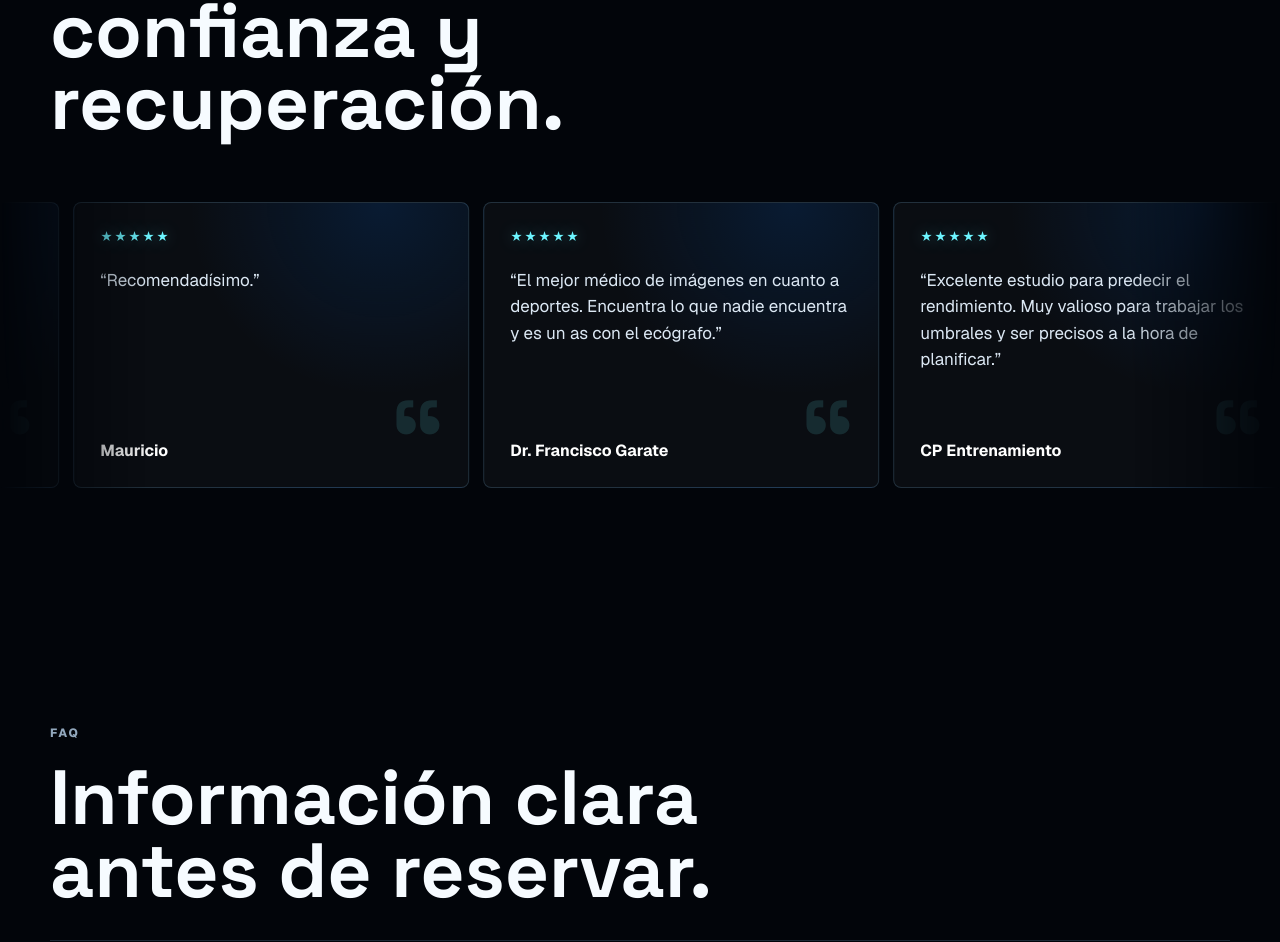
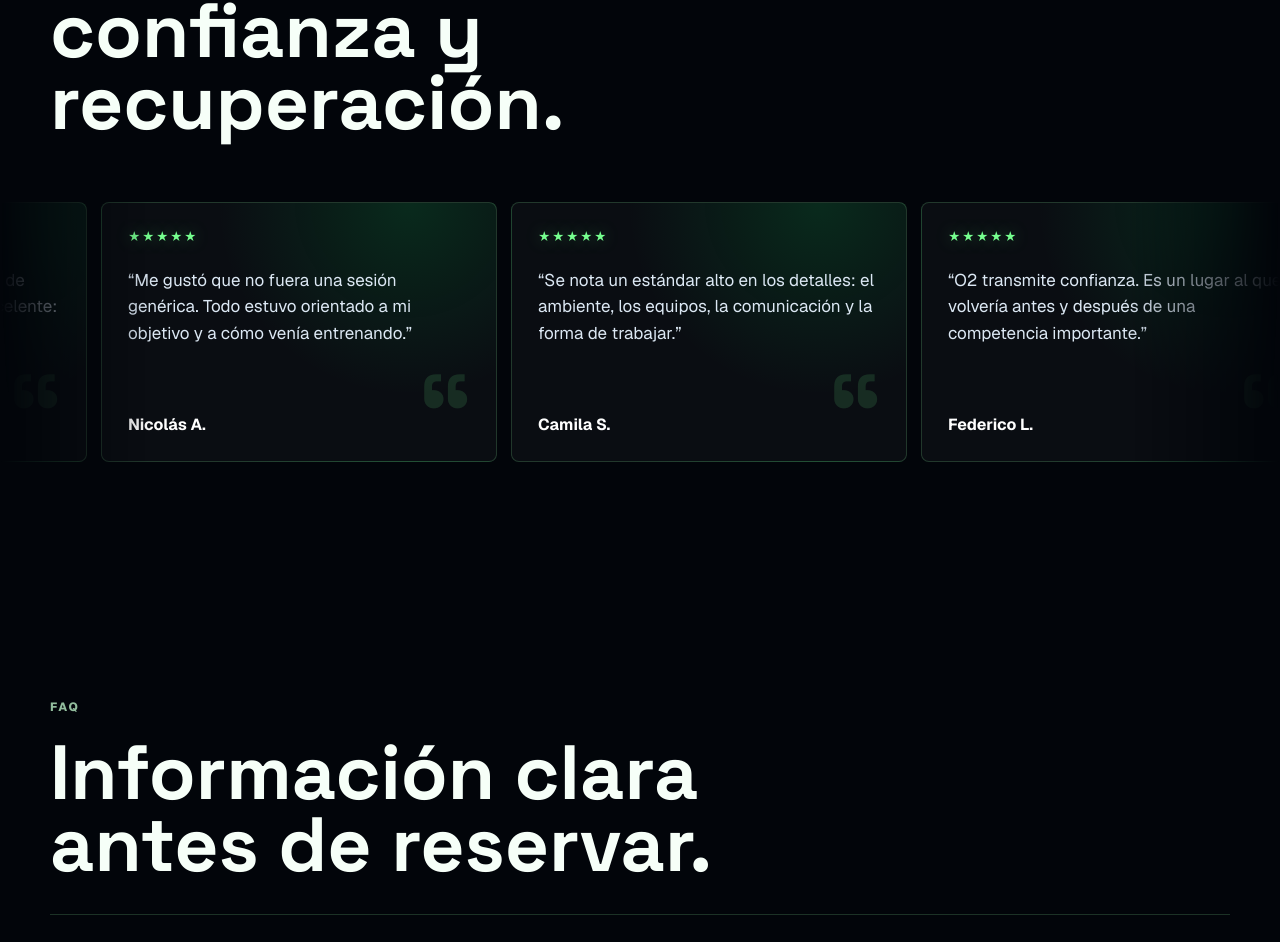
Before and after one commit to FacuSicart/O2, a React (Vite) app: page / in a window 1280 px wide. Shown: the part 3897-4839 px from the top of the page. Built offline with nearby package versions, Linux system fonts and the light colour scheme.

Commit message:
Switch accents to green and update testimonials

```diff
--- a/src/main.tsx
+++ b/src/main.tsx
@@ -303,56 +303,54 @@ const faqs = [
 
 const testimonials = [
   {
-    name: "Sebastián Díaz De Falco",
-    source: "Google Review",
-    quote:
-      "Excelente centro de rehabilitación, kinesiología y deporte. Fue el único lugar que me pudo ayudar a resolver una recuperación que llevaba más de dos años intentando con otros profesionales.",
+    name: "Martín R.",
+    source: "Testimonio",
+    quote: "Llegué buscando ordenar mi recuperación y encontré un lugar preciso, moderno y muy enfocado en el deportista.",
   },
   {
-    name: "Jonas Sanguineti",
-    source: "Google Review",
-    quote: "Muy buen centro de rehabilitación y tratamiento de lesiones deportivas.",
+    name: "Sofía M.",
+    source: "Testimonio",
+    quote: "La atención se siente personalizada desde el primer minuto. Evaluaron mi caso y me explicaron cada paso con mucha claridad.",
   },
   {
-    name: "Julián Hesslegrave",
-    source: "Google Review",
-    quote: "Increíble lugar, increíble atención, súper cómodo para llegar y todo muy personalizado. ¡Felicitaciones!",
+    name: "Juan P.",
+    source: "Testimonio",
+    quote: "El espacio, la tecnología y el seguimiento hacen que la recuperación se sienta como parte real del entrenamiento.",
   },
   {
-    name: "Natalia Lina Carrera",
-    source: "Instagram",
-    quote: "De excelencia. Gracias por el profesionalismo y la dedicación.",
+    name: "Valentina G.",
+    source: "Testimonio",
+    quote: "Fui después de una semana intensa de competencia y la experiencia fue excelente: calma, precisión y muy buen trato.",
   },
   {
-    name: "Mauricio",
-    source: "Instagram",
-    quote: "Recomendadísimo.",
+    name: "Nicolás A.",
+    source: "Testimonio",
+    quote: "Me gustó que no fuera una sesión genérica. Todo estuvo orientado a mi objetivo y a cómo venía entrenando.",
   },
   {
-    name: "Dr. Francisco Garate",
-    source: "Instagram",
-    quote: "El mejor médico de imágenes en cuanto a deportes. Encuentra lo que nadie encuentra y es un as con el ecógrafo.",
+    name: "Camila S.",
+    source: "Testimonio",
+    quote: "Se nota un estándar alto en los detalles: el ambiente, los equipos, la comunicación y la forma de trabajar.",
   },
   {
-    name: "CP Entrenamiento",
-    source: "Instagram",
-    quote: "Excelente estudio para predecir el rendimiento. Muy valioso para trabajar los umbrales y ser precisos a la hora de planificar.",
+    name: "Federico L.",
+    source: "Testimonio",
+    quote: "O2 transmite confianza. Es un lugar al que volvería antes y después de una competencia importante.",
   },
   {
-    name: "Vanesa Molina",
-    source: "Instagram",
-    quote:
-      "Estoy muy feliz de poder contar con O2 Sports Recovery para que mis gimnastas tengan un lugar donde recuperarse después de días intensos y difíciles.",
+    name: "Agustina P.",
+    source: "Testimonio",
+    quote: "La combinación entre evaluación, recuperación y criterio deportivo me ayudó a entender mejor qué necesitaba mi cuerpo.",
   },
   {
-    name: "Gustavo Mochón",
-    source: "Instagram",
-    quote: "Excelente lugar para entrenamiento.",
+    name: "Tomás B.",
+    source: "Testimonio",
+    quote: "La experiencia es muy distinta a una consulta tradicional. Se siente como un centro pensado para rendimiento.",
   },
   {
-    name: "Keysa Lzm. Sarli",
-    source: "Instagram",
-    quote: "Como médica, cuánto me gustaría trabajar en este lugar.",
+    name: "Lucía V.",
+    source: "Testimonio",
+    quote: "Me fui con una sensación de orden y profesionalismo. Todo el proceso fue claro, cómodo y muy cuidado.",
   },
 ];
 
@@ -792,7 +790,7 @@ function App() {
             </p>
           </div>
           <div className="gallery" aria-label="Galería placeholder del centro">
-            <div className="gallery-tile tile-a" role="img" aria-label="Placeholder de recovery lounge con iluminación azul" />
+            <div className="gallery-tile tile-a" role="img" aria-label="Placeholder de recovery lounge con iluminación verde" />
             <div className="gallery-tile tile-b" role="img" aria-label="Placeholder de tecnología deportiva" />
             <div className="gallery-tile tile-c" role="img" aria-label="Placeholder de protocolo de recuperación" />
           </div>
--- a/src/styles.css
+++ b/src/styles.css
@@ -2,16 +2,16 @@
 
 :root {
   --black: #02050a;
-  --ink: #07101d;
-  --panel: rgba(8, 18, 32, 0.68);
-  --line: rgba(146, 207, 255, 0.18);
-  --line-strong: rgba(104, 217, 255, 0.42);
-  --text: #f6fbff;
-  --muted: #92a8bd;
-  --blue: #043bda;
-  --electric: #006cf5;
-  --cyan: #6df5ff;
-  --ice: #d9f7ff;
+  --ink: #071d10;
+  --panel: rgba(8, 32, 18, 0.68);
+  --line: rgba(146, 255, 166, 0.18);
+  --line-strong: rgba(118, 255, 143, 0.42);
+  --text: #f6fff8;
+  --muted: #92bd9d;
+  --blue: #0f7a2f;
+  --electric: #00d85a;
+  --cyan: #76ff8f;
+  --ice: #ddffe6;
   --radius: 8px;
   font-family: "Geist", Inter, system-ui, sans-serif;
   color: var(--text);
@@ -33,8 +33,8 @@ body {
   margin: 0;
   min-width: 320px;
   background:
-    radial-gradient(circle at 70% 6%, rgba(19, 157, 255, 0.3), transparent 30rem),
-    radial-gradient(circle at 12% 30%, rgba(109, 245, 255, 0.13), transparent 28rem),
+    radial-gradient(circle at 70% 6%, rgba(44, 255, 112, 0.3), transparent 30rem),
+    radial-gradient(circle at 12% 30%, rgba(118, 255, 143, 0.13), transparent 28rem),
     var(--black);
   overflow-x: hidden;
 }
@@ -104,7 +104,7 @@ a {
   display: block;
   width: 104px;
   height: auto;
-  filter: drop-shadow(0 0 14px rgba(0, 108, 245, 0.34));
+  filter: hue-rotate(-92deg) saturate(1.22) drop-shadow(0 0 14px rgba(0, 216, 90, 0.34));
 }
 
 .brand-mark {
@@ -113,13 +113,13 @@ a {
   gap: 3px;
   line-height: 1;
   color: var(--electric);
-  filter: drop-shadow(0 0 18px rgba(0, 108, 245, 0.38));
+  filter: drop-shadow(0 0 18px rgba(0, 216, 90, 0.38));
 }
 
 .brand-o,
 .brand-two {
   display: inline-block;
-  background: linear-gradient(135deg, #69d7ff 0%, var(--electric) 44%, #032c9f 100%);
+  background: linear-gradient(135deg, #8cff9d 0%, var(--electric) 44%, #075d27 100%);
   -webkit-background-clip: text;
   background-clip: text;
   color: transparent;
@@ -161,7 +161,7 @@ a {
 }
 
 .desktop-nav a:hover {
-  background: rgba(109, 245, 255, 0.1);
+  background: rgba(118, 255, 143, 0.1);
   color: #fff;
 }
 
@@ -180,8 +180,8 @@ a {
   justify-self: end;
   min-height: 38px;
   padding: 0 13px;
-  border: 1px solid rgba(0, 108, 245, 0.55);
-  background: rgba(4, 59, 218, 0.34);
+  border: 1px solid rgba(0, 216, 90, 0.55);
+  background: rgba(15, 122, 47, 0.34);
   color: #e7f5ff;
   font-size: 12px;
 }
@@ -194,7 +194,7 @@ a {
 
 .button.primary {
   background: linear-gradient(135deg, var(--electric), var(--blue));
-  box-shadow: 0 18px 56px rgba(19, 157, 255, 0.32);
+  box-shadow: 0 18px 56px rgba(44, 255, 112, 0.32);
 }
 
 .button.secondary {
@@ -205,7 +205,7 @@ a {
 .button:hover,
 .header-cta:hover {
   transform: translateY(-2px);
-  box-shadow: 0 20px 70px rgba(19, 157, 255, 0.25);
+  box-shadow: 0 20px 70px rgba(44, 255, 112, 0.25);
 }
 
 .menu-toggle {
@@ -343,7 +343,7 @@ h3 {
   width: min(138%, 980px);
   height: auto;
   border-radius: 0;
-  filter: none;
+  filter: hue-rotate(-92deg) saturate(1.22);
   transform: translate(96px, 48px);
 }
 
@@ -368,6 +368,7 @@ h3 {
     display: block;
     width: 100%;
     height: auto;
+    filter: hue-rotate(-92deg) saturate(1.22);
   }
 
   .hero > .hero-atmosphere,
@@ -448,7 +449,7 @@ h3 {
   background: #000;
   box-shadow:
     0 34px 110px rgba(0, 0, 0, 0.42),
-    0 0 80px rgba(0, 108, 245, 0.12);
+    0 0 80px rgba(0, 216, 90, 0.12);
 }
 
 .manifest-photo::after {
@@ -514,7 +515,7 @@ h3 {
   overflow: hidden;
   background:
     linear-gradient(145deg, rgba(255, 255, 255, 0.06), rgba(255, 255, 255, 0.015)),
-    radial-gradient(circle at 72% 0%, rgba(0, 108, 245, 0.16), transparent 16rem);
+    radial-gradient(circle at 72% 0%, rgba(0, 216, 90, 0.16), transparent 16rem);
   transition: transform 220ms ease, border-color 220ms ease, background 220ms ease;
 }
 
@@ -526,7 +527,7 @@ h3 {
   content: "";
   position: absolute;
   inset: 0;
-  background: linear-gradient(120deg, transparent, rgba(109, 245, 255, 0.1), transparent);
+  background: linear-gradient(120deg, transparent, rgba(118, 255, 143, 0.1), transparent);
   opacity: 0;
   transform: translateX(-30%);
   transition: opacity 220ms ease, transform 420ms ease;
@@ -535,8 +536,8 @@ h3 {
 .service-area:hover {
   border-color: var(--line-strong);
   background:
-    linear-gradient(145deg, rgba(0, 108, 245, 0.1), rgba(255, 255, 255, 0.018)),
-    radial-gradient(circle at 72% 0%, rgba(0, 108, 245, 0.24), transparent 16rem);
+    linear-gradient(145deg, rgba(0, 216, 90, 0.1), rgba(255, 255, 255, 0.018)),
+    radial-gradient(circle at 72% 0%, rgba(0, 216, 90, 0.24), transparent 16rem);
 }
 
 .service-area:hover::before {
@@ -602,7 +603,7 @@ h3 {
 
 .service-area-tags span {
   padding: 7px 9px;
-  border: 1px solid rgba(109, 245, 255, 0.16);
+  border: 1px solid rgba(118, 255, 143, 0.16);
   border-radius: 6px;
   color: #c9d9e9;
   font-size: 12px;
@@ -662,7 +663,7 @@ h3 {
 }
 
 .service:hover {
-  background: rgba(19, 157, 255, 0.09);
+  background: rgba(44, 255, 112, 0.09);
   transform: translateY(-6px);
 }
 
@@ -696,7 +697,7 @@ h3 {
   overflow: hidden;
   background:
     linear-gradient(130deg, rgba(255, 255, 255, 0.08), transparent 32%),
-    radial-gradient(circle at 68% 42%, rgba(109, 245, 255, 0.34), transparent 9rem),
+    radial-gradient(circle at 68% 42%, rgba(118, 255, 143, 0.34), transparent 9rem),
     linear-gradient(160deg, #07101d, #02050a);
 }
 
@@ -711,14 +712,14 @@ h3 {
 .tile-a {
   grid-row: span 2;
   background:
-    linear-gradient(90deg, rgba(19, 157, 255, 0.15), transparent 54%),
-    repeating-linear-gradient(90deg, transparent 0 38px, rgba(109, 245, 255, 0.08) 39px 40px),
+    linear-gradient(90deg, rgba(44, 255, 112, 0.15), transparent 54%),
+    repeating-linear-gradient(90deg, transparent 0 38px, rgba(118, 255, 143, 0.08) 39px 40px),
     linear-gradient(160deg, #0a1422, #02050a);
 }
 
 .tile-b {
   background:
-    radial-gradient(circle at 50% 50%, rgba(217, 247, 255, 0.3), transparent 4rem),
+    radial-gradient(circle at 50% 50%, rgba(221, 255, 230, 0.3), transparent 4rem),
     linear-gradient(160deg, #07101d, #02050a);
 }
 
@@ -789,7 +790,7 @@ h3 {
   border: 1px solid var(--line);
   border-radius: var(--radius);
   background:
-    radial-gradient(circle at 78% 0%, rgba(0, 108, 245, 0.14), transparent 12rem),
+    radial-gradient(circle at 78% 0%, rgba(0, 216, 90, 0.14), transparent 12rem),
     rgba(255, 255, 255, 0.035);
   transition: transform 220ms ease, border-color 220ms ease, box-shadow 220ms ease, background 220ms ease;
 }
@@ -799,7 +800,7 @@ h3 {
   position: absolute;
   right: 22px;
   bottom: -18px;
-  color: rgba(109, 245, 255, 0.13);
+  color: rgba(118, 255, 143, 0.13);
   font-family: "Space Grotesk", sans-serif;
   font-size: 120px;
   line-height: 1;
@@ -809,9 +810,9 @@ h3 {
 .testimonial-card:hover {
   border-color: var(--line-strong);
   background:
-    radial-gradient(circle at 78% 0%, rgba(0, 108, 245, 0.22), transparent 12rem),
+    radial-gradient(circle at 78% 0%, rgba(0, 216, 90, 0.22), transparent 12rem),
     rgba(255, 255, 255, 0.048);
-  box-shadow: 0 24px 90px rgba(0, 108, 245, 0.18);
+  box-shadow: 0 24px 90px rgba(0, 216, 90, 0.18);
   transform: translateY(-4px);
 }
 
@@ -826,10 +827,10 @@ h3 {
 }
 
 .testimonial-stars {
-  color: #d9f7ff;
+  color: #ddffe6;
   font-size: 13px;
   letter-spacing: 0.08em;
-  text-shadow: 0 0 16px rgba(109, 245, 255, 0.38);
+  text-shadow: 0 0 16px rgba(118, 255, 143, 0.38);
 }
 
 .testimonial-card p {
@@ -931,7 +932,7 @@ h3 {
 
 .service-index a:hover {
   border-color: var(--line-strong);
-  background: rgba(0, 108, 245, 0.1);
+  background: rgba(0, 216, 90, 0.1);
 }
 
 .service-index span {
@@ -1109,8 +1110,8 @@ details p {
   border: 1px solid var(--line);
   border-radius: var(--radius);
   background:
-    radial-gradient(circle at 18% 0%, rgba(109, 245, 255, 0.18), transparent 22rem),
-    radial-gradient(circle at 86% 22%, rgba(0, 108, 245, 0.16), transparent 24rem),
+    radial-gradient(circle at 18% 0%, rgba(118, 255, 143, 0.18), transparent 22rem),
+    radial-gradient(circle at 86% 22%, rgba(0, 216, 90, 0.16), transparent 24rem),
     linear-gradient(180deg, rgba(255, 255, 255, 0.055), rgba(255, 255, 255, 0.015));
   overflow: hidden;
 }
@@ -1153,7 +1154,7 @@ details p {
   border-radius: var(--radius);
   overflow: hidden;
   background: #050b13;
-  box-shadow: inset 0 0 0 1px rgba(109, 245, 255, 0.04);
+  box-shadow: inset 0 0 0 1px rgba(118, 255, 143, 0.04);
 }
 
 .location-map iframe {
@@ -1193,11 +1194,11 @@ details p {
   max-width: 54px;
   min-height: 54px;
   padding: 0;
-  border: 1px solid rgba(109, 245, 255, 0.54);
+  border: 1px solid rgba(118, 255, 143, 0.54);
   border-radius: 999px;
   color: white;
   background: linear-gradient(135deg, var(--electric), var(--blue));
-  box-shadow: 0 18px 64px rgba(0, 108, 245, 0.32);
+  box-shadow: 0 18px 64px rgba(0, 216, 90, 0.32);
   overflow: hidden;
   transition: transform 180ms ease, box-shadow 180ms ease, width 260ms ease, max-width 260ms ease, padding 260ms ease;
 }
@@ -1221,7 +1222,7 @@ details p {
 .floating-whatsapp:hover,
 .floating-whatsapp:focus-visible {
   transform: translateY(-3px);
-  box-shadow: 0 22px 82px rgba(0, 108, 245, 0.42);
+  box-shadow: 0 22px 82px rgba(0, 216, 90, 0.42);
 }
 
 .site-footer {
```
Also changed, not shown: public/og-o2.svg.
